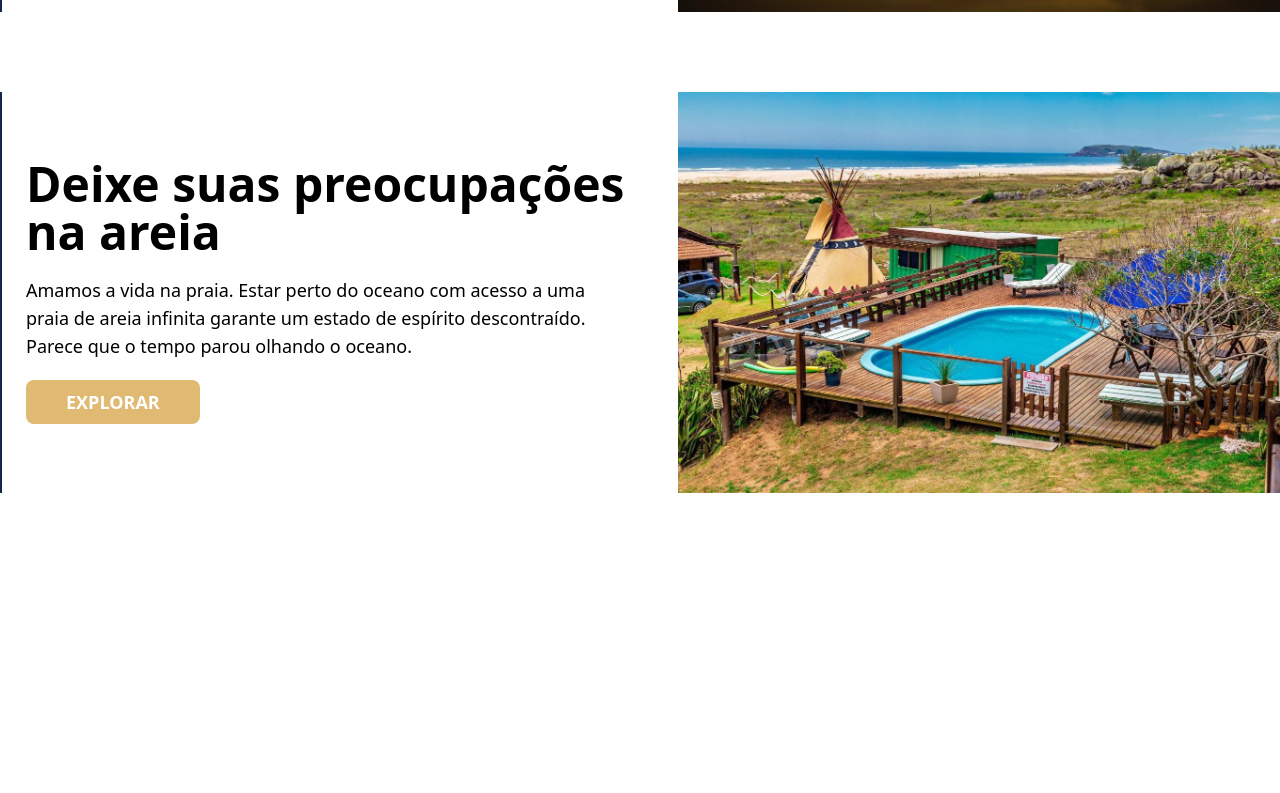
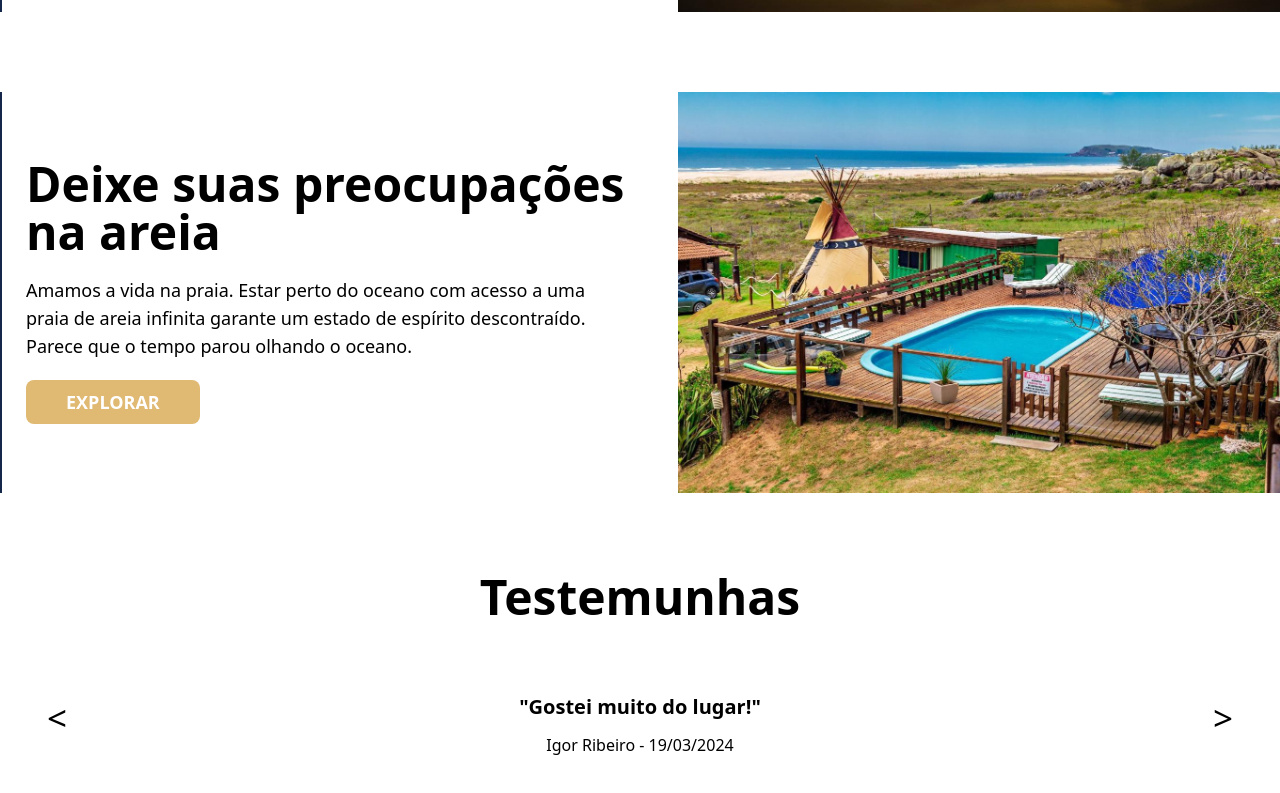
Before and after one commit to SSH-LTDA/frontend-v1, a React (Vite) app: page / in a window 1280 px wide. Shown: the part 1330-2123 px from the top of the page. Before the commit the page ends 1903 px from the top, so only its background shows below. Built offline with nearby package versions, Linux system fonts and the light colour scheme.

Commit message:
testimonials created

```diff
--- /dev/null
+++ b/src/components/Testimonials.tsx
@@ -0,0 +1,74 @@
+import React, { CSSProperties } from "react";
+import { Carousel } from "react-responsive-carousel";
+import "react-responsive-carousel/lib/styles/carousel.min.css";
+import Row from "./Row";
+
+const testimonials = [
+  {
+    name: "Matheus Mello",
+    text: "Calma, Serena, Retrô - Que maneira de relaxar e aproveitar.",
+    date: "25/04/2024",
+  },
+  {
+    name: "Igor Ribeiro",
+    text: "Gostei muito do lugar!",
+    date: "19/03/2024",
+  },
+  {
+    name: "Igor Rosiak",
+    text: "Tive um ótimo atendimento, os responsáveis pela minha estadia foram muito cuidadosos comigo.",
+    date: "03/11/2023",
+  },
+  {
+    name: "Ismael Teixeira",
+    text: "Muito aconchegante e um ambiente familiar, recomendo.",
+    date: "12/09/2023",
+  },
+];
+
+const arrowStyles: CSSProperties = {
+  zIndex: 2,
+  width: 50,
+  height: 50,
+  fontSize: "35px",
+  cursor: "pointer",
+  position: "absolute",
+  top: "calc(50% - 1px)",
+};
+
+const Testimonials = () => {
+  return (
+    <Row className="mx-auto my-20 flex-col justify-center items-center">
+      <h3 className="text-5xl font-bold mb-2 text-center">Testemunhas</h3>
+      <Carousel
+        autoPlay
+        showArrows
+        infiniteLoop
+        showIndicators={false}
+        showStatus={false}
+        interval={3000}
+        renderArrowPrev={(onClickHandler, _, label) => (
+          <button type="button" onClick={onClickHandler} title={label} style={{ ...arrowStyles, left: "2rem" }}>
+            &lt;
+          </button>
+        )}
+        renderArrowNext={(onClickHandler, _, label) => (
+          <button type="button" onClick={onClickHandler} title={label} style={{ ...arrowStyles, right: "2rem" }}>
+            &gt;
+          </button>
+        )}
+      >
+        {testimonials.map((testimonial) => (
+          <div className="w-[80%] mx-auto max-[500px]:w-[50%]">
+            <p className="font-semibold text-xl mt-16 mb-3">"{testimonial.text}"</p>
+            <span>
+              {testimonial.name} - {testimonial.date}
+            </span>
+          </div>
+        ))}
+      </Carousel>
+    </Row>
+  );
+};
+
+export default Testimonials;
--- a/src/pages/Home/HomeContent.tsx
+++ b/src/pages/Home/HomeContent.tsx
@@ -1,5 +1,6 @@
 import React from "react";
 import HomeCard from "../../components/HomeCard";
+import Testimonials from "../../components/Testimonials";
 import deluxeRoom from "../../assets/deluxeRoom.jpeg"
 import beach from "../../assets/beach.jpeg"
 
@@ -19,6 +20,7 @@ function HomeContent() {
         description="Amamos a vida na praia. Estar perto do oceano com acesso a uma praia de areia infinita garante um estado de espírito descontraído. Parece que o tempo parou olhando o oceano."
         image={beach}
       />
+      <Testimonials />
     </div>
   );
 }
```
